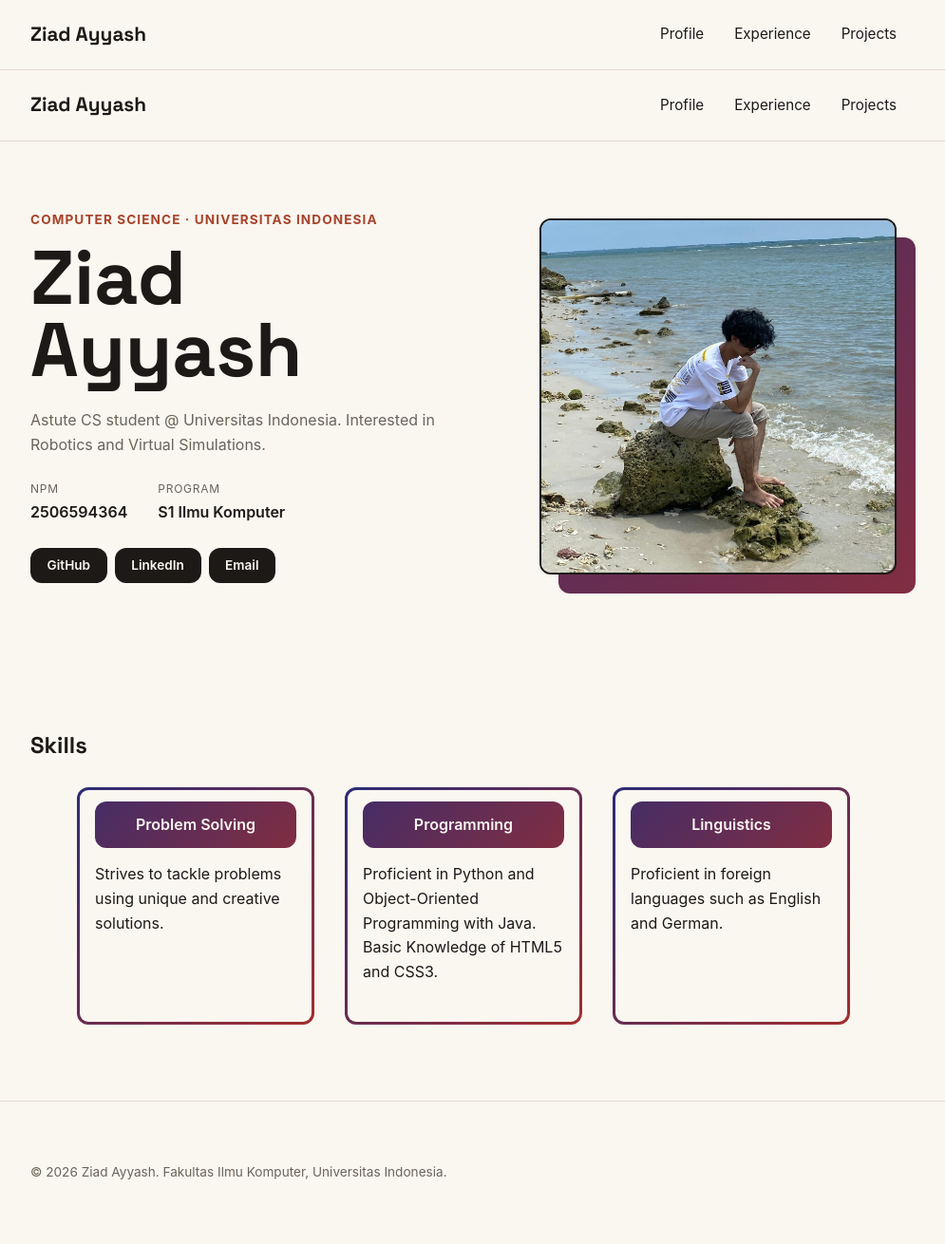
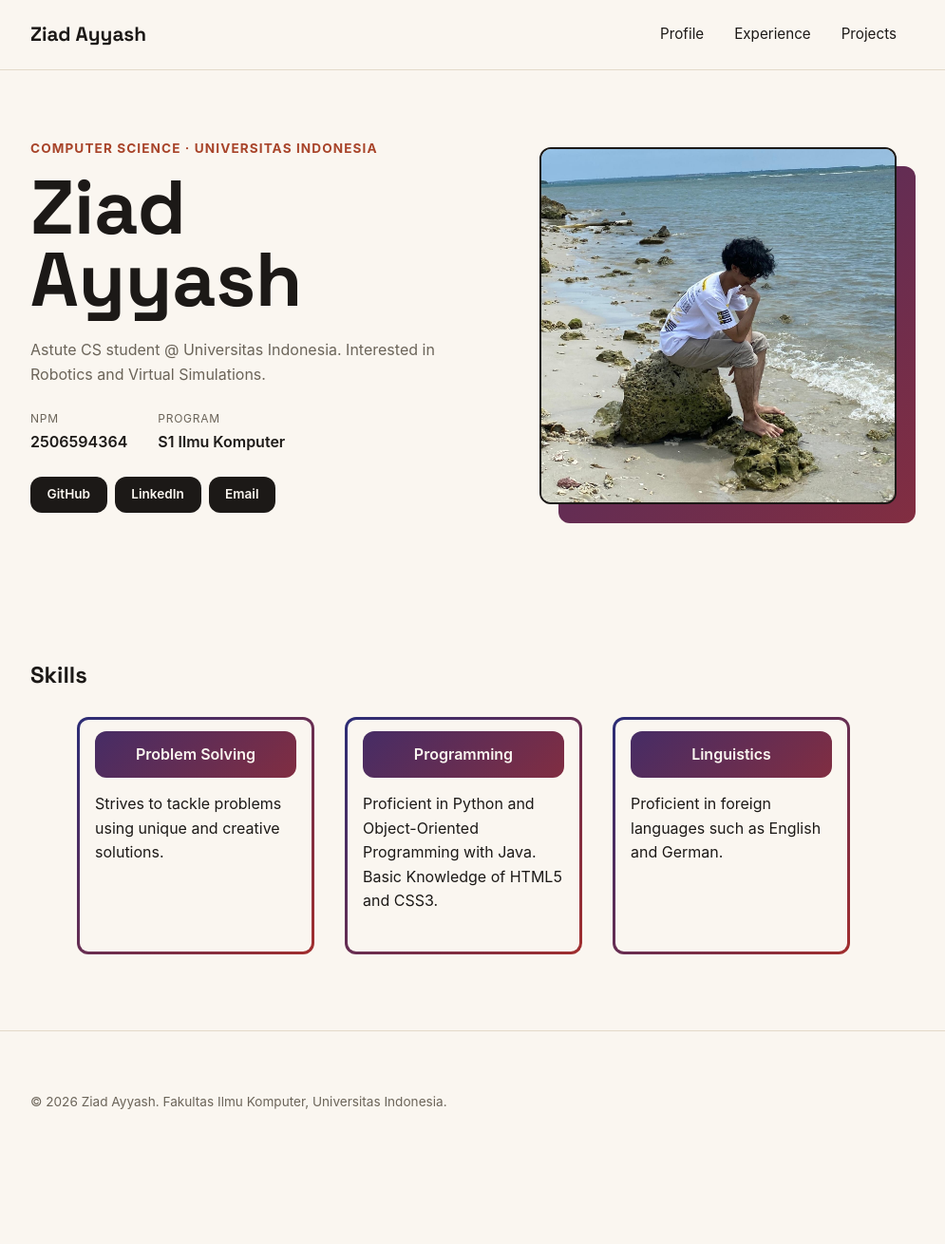
Before and after one commit to ziad-ayyash/myportofolio, a Django app: page / in a window 1280 px wide. Shown: the whole page at 95% size, without its empty margins (152-1147 px from the left). After the commit the page ends 1168 px from the top, so only its background shows below. Run offline with Django 5.2, Linux system fonts and the light colour scheme.

Commit message:
fix: properly display index.html

```diff
--- a/templates/index.html
+++ b/templates/index.html
@@ -1,17 +1,5 @@
 {% extends 'base.html' %}
 {% block content %}
-<body>
-    <header class="site-header">
-        <div class="container">
-            <a href="{% url 'main:show_main' %}" class="brand">{{ name }}</a>
-            <nav>
-                <a href="{% url 'main:show_main' %}">Profile</a>
-                <a href="{% url 'main:show_experience' %}">Experience</a>
-                <a href="{% url 'main:show_projects' %}">Projects</a>
-            </nav>
-        </div>
-    </header>
-
 <main>
     <section class="hero" id="profile">
         <div class="container hero-grid">
@@ -64,5 +52,4 @@
         </div>
     </section>
 </main>
-</body>
 {% endblock content %}
```
Lines whose indentation alone changed are shown as unchanged.
